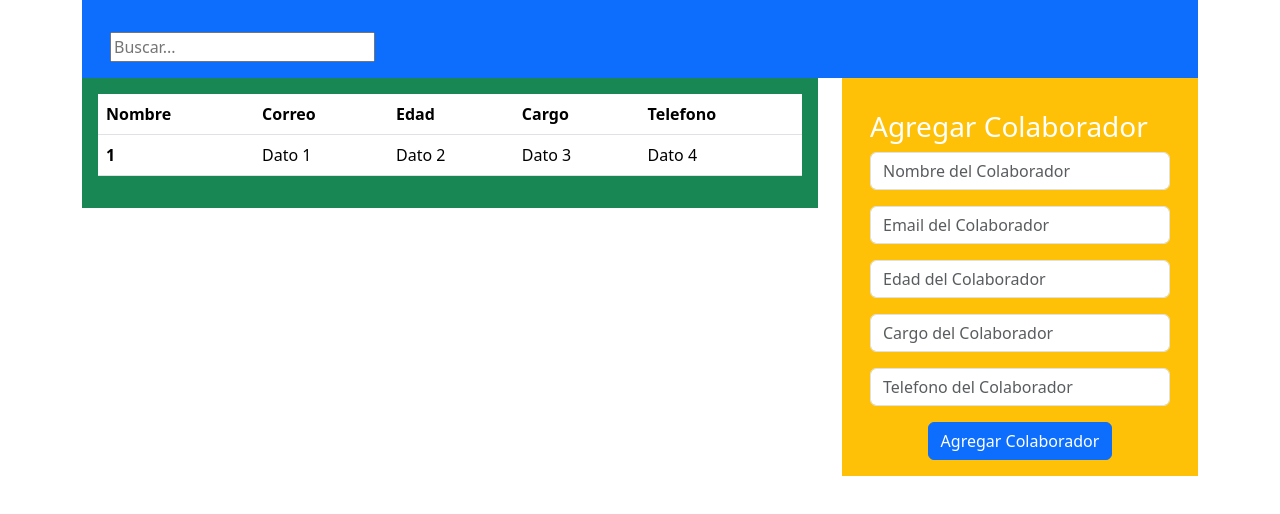
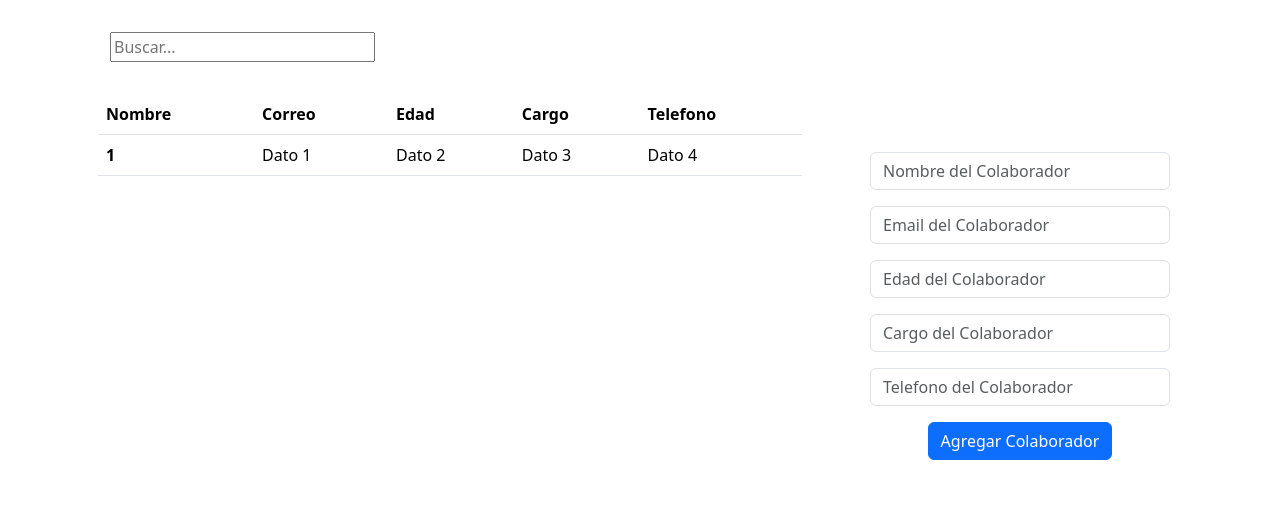
Before and after one commit to rodrigovasquezcespedes/desafio_base_de_datos, a React (Vite) app: page / in a window 1280 px wide. Shown: the top 514 px of the page. Built offline with nearby package versions, Linux system fonts and the light colour scheme.

Commit message:
elimina colores de div

```diff
--- a/src/components/Formulario.jsx
+++ b/src/components/Formulario.jsx
@@ -6,17 +6,17 @@ const Formulario = () => {
     <div className='container'>
       <div className='row'>
         <div className='col-12'>
-          <div className='bg-primary text-white p-3'>
+          <div className='text-white p-3'>
             <Buscador />
           </div>
         </div>
         <div className='col-md-8 col-12'>
-          <div className='bg-success text-white p-3'>
+          <div className=' text-white p-3'>
             <Listado />
           </div>
         </div>
         <div className='col-md-4 col-12'>
-          <div className='bg-warning text-white p-3'>
+          <div className='text-white p-3'>
             <div className='container mt-3'>
               <div className='row'>
                 <div className='col-12'>
```
